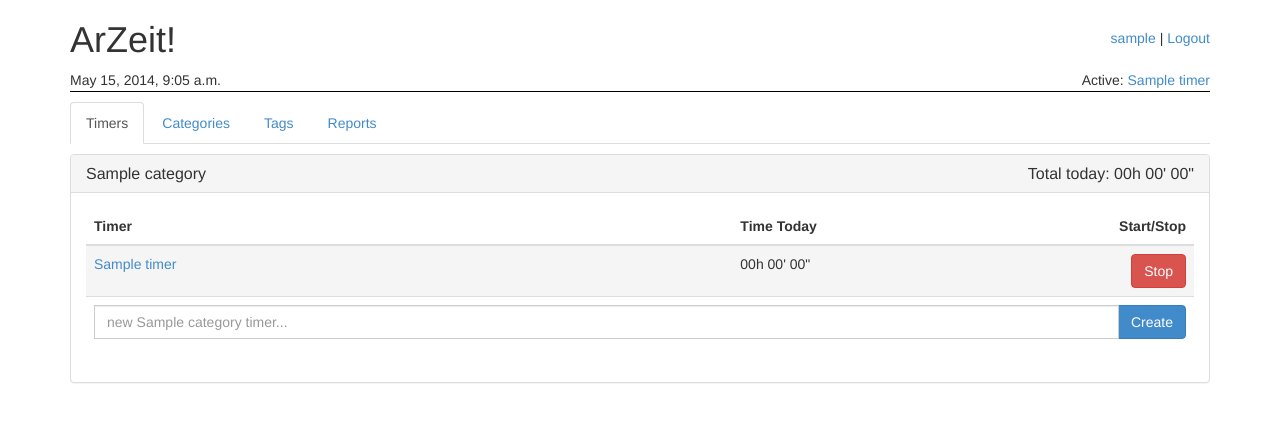
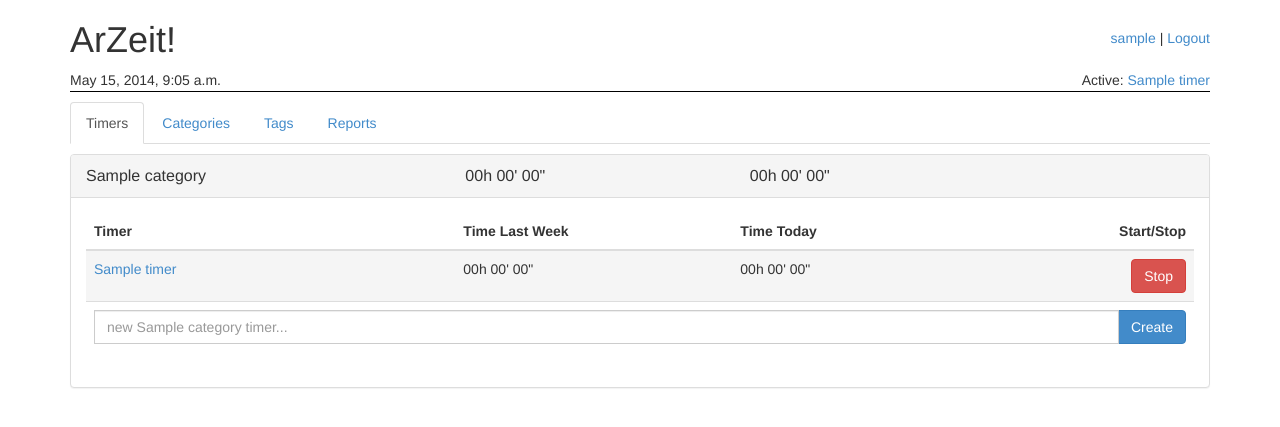
Before and after one commit to peap/djarzeit, a Django app: page /timers/ in a window 1280 px wide. Shown: the top 427 px of the page. Run offline with Django 3.2, Linux system fonts and the light colour scheme; a user stored in the database is signed in; tables that the repository leaves empty hold one stand-in row (values such as "Sample post"); some libraries are stand-ins or nearby versions.

Commit message:
adding last week totals to timers page

```diff
--- a/timers/templates/timers/listing.html
+++ b/timers/templates/timers/listing.html
@@ -1,12 +1,19 @@
 {% load timer_tags %}
 
 <div class="panel-heading">
-  <h3 class="panel-title">
-    {{ cat.name }}
-    <span class="pull-right">
-      Total today: {{ cat.today|format_timedelta }}
-    </span>
-  </h3>
+  <span class="panel-title">
+    <div class="row">
+      <div class="col-xs-4">
+        {{ cat.name }}
+      </div>
+      <div class="col-xs-3">
+        {{ cat.last_week|format_timedelta }}
+      </div>
+      <div class="col-xs-3">
+        {{ cat.today|format_timedelta }}
+      </div>
+    </div>
+  </span>
 </div> <!-- .panel-heading -->
 
 <div class="panel-body">
@@ -14,7 +21,8 @@
   <table class="table">
     <thead>
       <tr>
-        <th scope="col" class="col-xs-7">Timer</th>
+        <th scope="col" class="col-xs-4">Timer</th>
+        <th scope="col" class="col-xs-3">Time Last Week</th>
         <th scope="col" class="col-xs-3">Time Today</th>
         <th scope="col" class="col-xs-2">Start/Stop</th>
       </tr>
@@ -24,6 +32,9 @@
       <tr{% if timer.active %} class="active"{% endif %}>
         <td>
           <a href="{% url 'timer' id=timer.id %}">{{ timer.name }}</a>
+        </td>
+        <td>
+          {{ timer.last_week|format_timedelta }}
         </td>
         <td>
           {{ timer.today|format_timedelta }}
@@ -48,7 +59,7 @@
       </tr>
     {% empty %}
       <tr>
-        <td colspan="3">
+        <td colspan="4">
           You haven't created any timers in this category.
         </td>
       </tr>
@@ -56,7 +67,7 @@
     </tbody>
     <tfoot>
       <tr>
-        <td colspan="3">
+        <td colspan="4">
           <form id="new_timer_{{ cat.id }}" method="post" class="form-inline"
               action="{% url 'new_timer' %}">
             {% csrf_token %}
```
